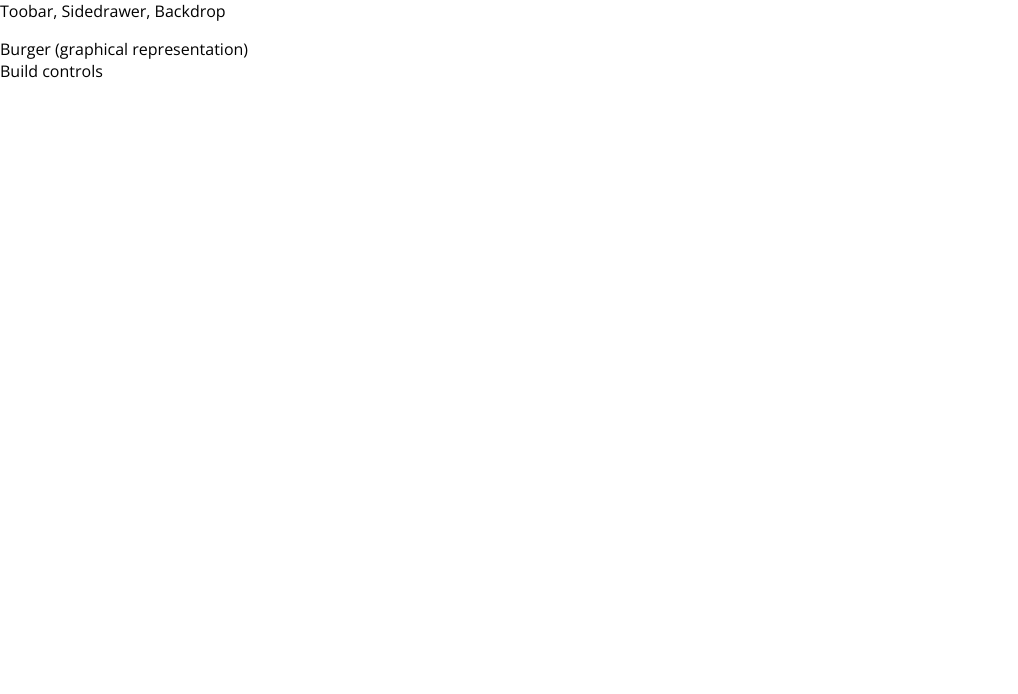
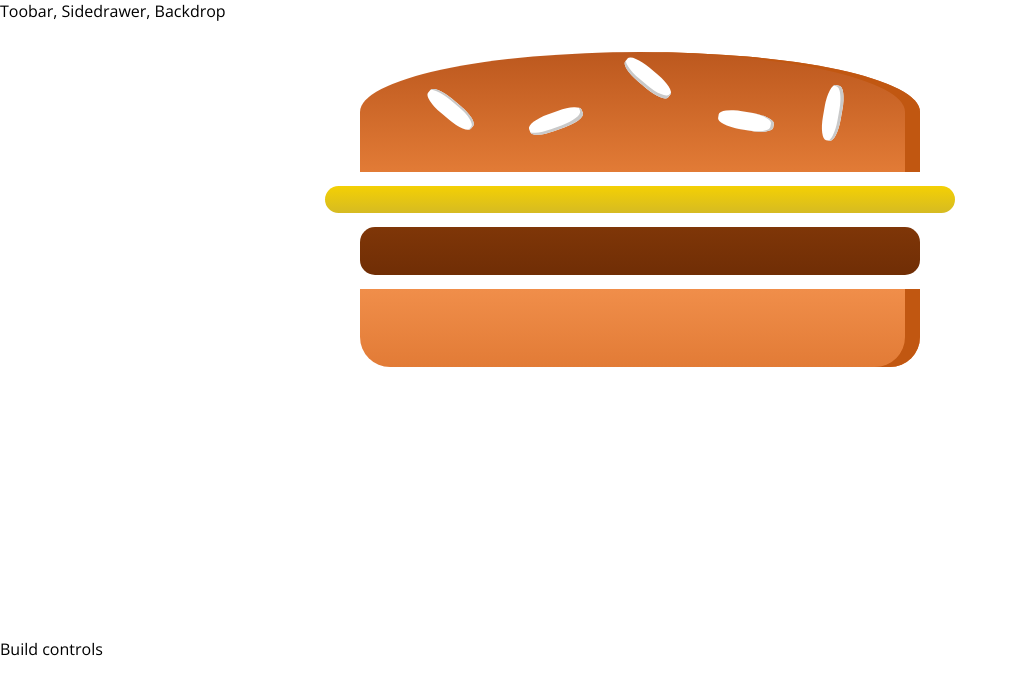
Before and after one commit to makomweb/notes-react-course, a React app in the folder burger-builder/: page / in a window 1280 px wide. Shown: the top 694 px of the page, without its empty margins (0-1018 px from the left). Built offline with nearby package versions, Linux system fonts and the light colour scheme.

Commit message:
use Burger

```diff
--- a/burger-builder/src/Containers/BurgerBuilder/BurgerBuilder.js
+++ b/burger-builder/src/Containers/BurgerBuilder/BurgerBuilder.js
@@ -1,4 +1,5 @@
 import React, { Component } from 'react';
+import Burger from '../../Components/Layout/Burger/Burger';
 import Auxiliary from '../../HOC/Auxiliary';
 
 class BurgerBuilder extends Component {
@@ -6,7 +7,7 @@ class BurgerBuilder extends Component {
     render() {
         return (
             <Auxiliary>
-                <div>Burger (graphical representation)</div>
+                <Burger />
                 <div>Build controls</div>
             </Auxiliary>
         )
```
